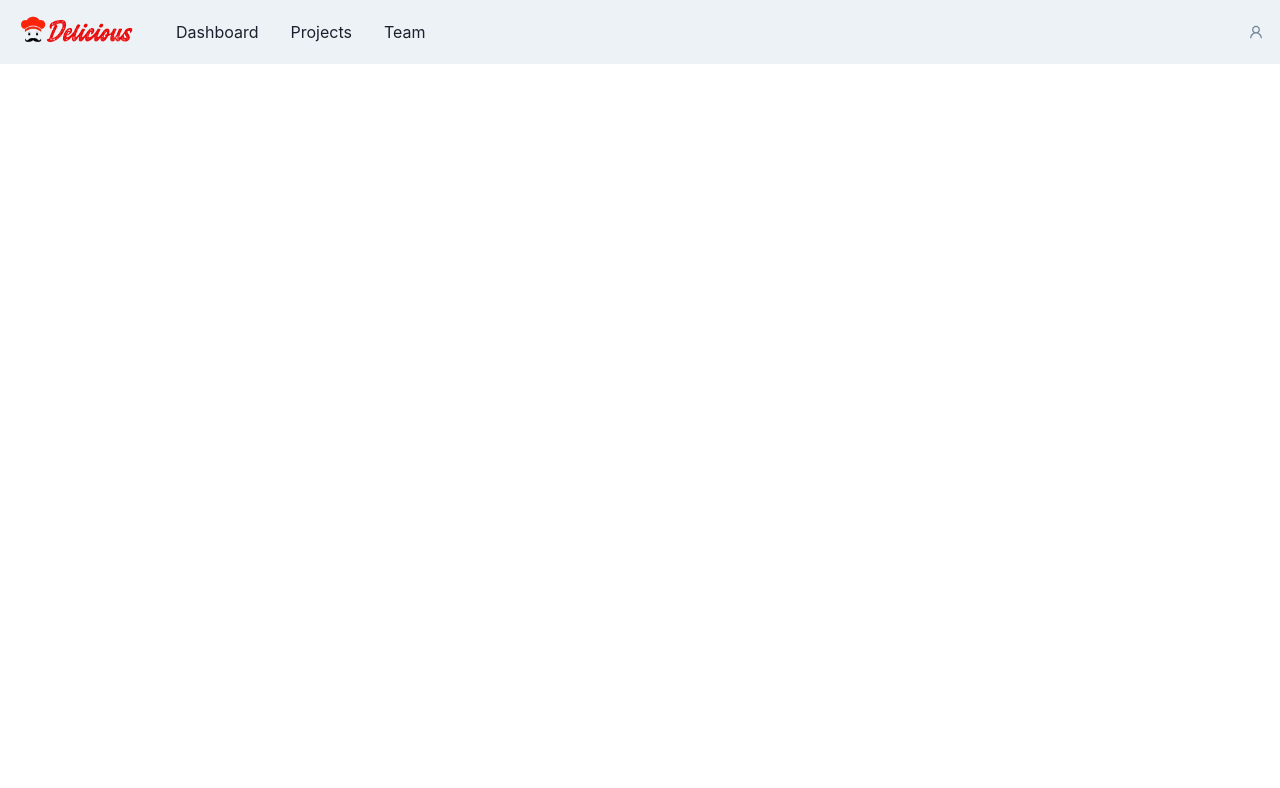
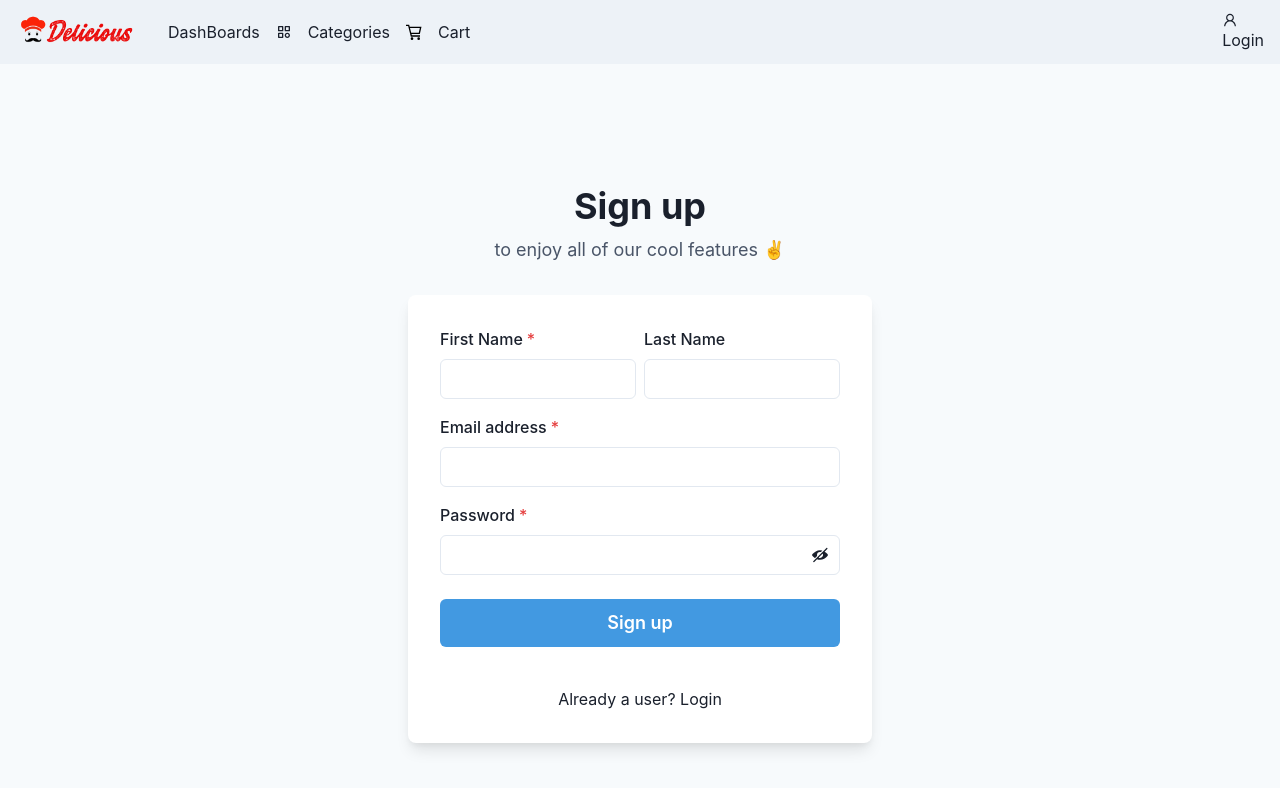
Before and after one commit to prajapatidheeraj1999/dysfunctional-skin-6460, a React (Create React App) app in the folder delicius/: page /signin in a window 1280 px wide. Shown: the top 788 px of the page. Built offline with nearby package versions, Linux system fonts and the light colour scheme.

Commit message:
day3 works

```diff
--- a/delicius/db.json
+++ b/delicius/db.json
@@ -61,170 +61,210 @@
       "name": "Meat Masala"
     }
   ],
-  "bestseler":[
+  "bestseler": [
     {
-      "id":1,
-      "image":"https://dao54xqhg9jfa.cloudfront.net/OMS-ProductMerchantdising/ac53a507-4bdd-92cd-ee0b-c96281e04999/original/chicken-curry-cut.jpg?format=webp",
-      "name":"Chicken Curry Cut - Small Pieces",
-      "discription":"Fresh Nakhre & fresh bone-in & boneless chicken cuts",
-      "wait":"500gms",
-      "price":"₹169"
-
+      "id": 1,
+      "image": "https://dao54xqhg9jfa.cloudfront.net/OMS-ProductMerchantdising/ac53a507-4bdd-92cd-ee0b-c96281e04999/original/chicken-curry-cut.jpg?format=webp",
+      "name": "Chicken Curry Cut - Small Pieces",
+      "discription": "Fresh Nakhre & fresh bone-in & boneless chicken cuts",
+      "wait": "500gms",
+      "price": "₹169"
     },
     {
-      "id":2,
-      "image":"https://dao54xqhg9jfa.cloudfront.net/OMS-ProductMerchantdising/fcea4075-0ed2-23c1-2b3f-1cddcbd1d11f/original/Chicken-Breast-Boneless-(3-4-Pieces)-Hero-Shot_(1).jpg?format=webp",
-      "name":"Chicken Breast - Boneless",
-      "discription":"Boneless fillets: special nakhre for special cuts",
-      "wait":"450gms",
-      "price":"₹236"
-
+      "id": 2,
+      "image": "https://dao54xqhg9jfa.cloudfront.net/OMS-ProductMerchantdising/fcea4075-0ed2-23c1-2b3f-1cddcbd1d11f/original/Chicken-Breast-Boneless-(3-4-Pieces)-Hero-Shot_(1).jpg?format=webp",
+      "name": "Chicken Breast - Boneless",
+      "discription": "Boneless fillets: special nakhre for special cuts",
+      "wait": "450gms",
+      "price": "₹236"
     },
     {
-      "id":3,
-      "image":"https://dao54xqhg9jfa.cloudfront.net/OMS-ProductMerchantdising/a917c576-c350-375a-afad-4882c7fd85a8/original/Classic-Eggs---Pack-of-12-Hero-Shot.jpg?format=webp",
-      "name":"Classic Eggs - Pack Of 12",
-      "discription":"White shell eggs laid by healthy hens.",
-      "wait":"Pieces: 12",
-      "price":"₹116"
-
+      "id": 3,
+      "image": "https://dao54xqhg9jfa.cloudfront.net/OMS-ProductMerchantdising/a917c576-c350-375a-afad-4882c7fd85a8/original/Classic-Eggs---Pack-of-12-Hero-Shot.jpg?format=webp",
+      "name": "Classic Eggs - Pack Of 12",
+      "discription": "White shell eggs laid by healthy hens.",
+      "wait": "Pieces: 12",
+      "price": "₹116"
     },
     {
-      "id":4,
-      "image":"https://dao54xqhg9jfa.cloudfront.net/OMS-ProductMerchantdising/ebbe0aea-32fb-a0cf-abc8-b1d7cd9688fb/original/ChickenLC.jpg?format=webp",
-      "name":"Chicken Curry Cut - Large Pieces",
-      "discription":"Fresh Nakhre for tender bone-in & boneless chicken cuts",
-      "wait":"500gms",
-      "price":"₹169"
-
+      "id": 4,
+      "image": "https://dao54xqhg9jfa.cloudfront.net/OMS-ProductMerchantdising/ebbe0aea-32fb-a0cf-abc8-b1d7cd9688fb/original/ChickenLC.jpg?format=webp",
+      "name": "Chicken Curry Cut - Large Pieces",
+      "discription": "Fresh Nakhre for tender bone-in & boneless chicken cuts",
+      "wait": "500gms",
+      "price": "₹169"
     },
     {
-      "id":5,
-      "image":"https://dao54xqhg9jfa.cloudfront.net/OMS-ProductMerchantdising/3e9023d4-e2f7-2fe6-c68f-75014733ff7e/original/Chicken_Mince_Large_Pack_Hero_Shot.jpg?format=webp",
-      "name":"Chicken Mince (Keema)",
-      "discription":"Tender, perfectly ground meat from our Nakhrebaaz tea",
-      "wait":"450gms",
-      "price":"₹247"
-
+      "id": 5,
+      "image": "https://dao54xqhg9jfa.cloudfront.net/OMS-ProductMerchantdising/3e9023d4-e2f7-2fe6-c68f-75014733ff7e/original/Chicken_Mince_Large_Pack_Hero_Shot.jpg?format=webp",
+      "name": "Chicken Mince (Keema)",
+      "discription": "Tender, perfectly ground meat from our Nakhrebaaz tea",
+      "wait": "450gms",
+      "price": "₹247"
     },
     {
-      "id":6,
-      "image":"https://dao54xqhg9jfa.cloudfront.net/OMS-ProductMerchantdising/f72684bf-55b0-27a4-0d0f-6bd0535450ff/original/WhatsApp_Image_2022-04-13_at_2.16.31_PM.jpeg?format=webp",
-      "name":"Freshwater/ White Prawns/ Jhinga/ Kolambi (Medium) - Cleaned & Deveined",
-      "discription":"Freshwater prawns. De-shelled, cleaned, deveined, butte",
-      "wait":"250gms",
-      "price":"₹449"
+      "id": 6,
+      "image": "https://dao54xqhg9jfa.cloudfront.net/OMS-ProductMerchantdising/f72684bf-55b0-27a4-0d0f-6bd0535450ff/original/WhatsApp_Image_2022-04-13_at_2.16.31_PM.jpeg?format=webp",
+      "name": "Freshwater/ White Prawns/ Jhinga/ Kolambi (Medium) - Cleaned & Deveined",
+      "discription": "Freshwater prawns. De-shelled, cleaned, deveined, butte",
+      "wait": "250gms",
+      "price": "₹449"
     },
     {
-      "id":7,
-      "image":"https://dao54xqhg9jfa.cloudfront.net/OMS-ProductMerchantdising/ffd4144f-25a7-6f26-2d90-9a9db0332dda/original/Chicken_Thigh_Boneless_Hero_Shot.jpg?format=webp",
-      "name":"Chicken Thigh Boneless",
-      "discription":"Fresh nakhre for fresh, juicy & tender chicken thigh cuts",
-      "wait":"450gms",
-      "price":"₹339"
+      "id": 7,
+      "image": "https://dao54xqhg9jfa.cloudfront.net/OMS-ProductMerchantdising/ffd4144f-25a7-6f26-2d90-9a9db0332dda/original/Chicken_Thigh_Boneless_Hero_Shot.jpg?format=webp",
+      "name": "Chicken Thigh Boneless",
+      "discription": "Fresh nakhre for fresh, juicy & tender chicken thigh cuts",
+      "wait": "450gms",
+      "price": "₹339"
     },
     {
-      "id":8,
-      "image":"https://dao54xqhg9jfa.cloudfront.net/OMS-ProductMerchantdising/feedc98d-42e1-0e0a-7da0-0072fa84977c/original/p2_tile_images_6th_folder-09_(1).jpg?format=webp",
-      "name":"Rohu (Rui) Medium - Bengali Cut, No Head",
-      "discription":"Nakhre that fly fish to you, cut & cleaned for curries",
-      "wait":"500gms",
-      "price":"₹289"
+      "id": 8,
+      "image": "https://dao54xqhg9jfa.cloudfront.net/OMS-ProductMerchantdising/feedc98d-42e1-0e0a-7da0-0072fa84977c/original/p2_tile_images_6th_folder-09_(1).jpg?format=webp",
+      "name": "Rohu (Rui) Medium - Bengali Cut, No Head",
+      "discription": "Nakhre that fly fish to you, cut & cleaned for curries",
+      "wait": "500gms",
+      "price": "₹289"
     },
     {
-      "id":9,
-      "image":"https://dao54xqhg9jfa.cloudfront.net/OMS-ProductMerchantdising/7aa413c3-ab87-2067-1b35-3aa62d5ceef8/original/Lean-Goat-Curry-Cut-(Small,-16-20-Pieces)-Hero-Shot.jpg?format=webp",
-      "name":"Lean Goat Curry Cut - Small Pieces",
-      "discription":"Trimmed bone-in & boneless pieces",
-      "wait":"500gms",
-      "price":"₹569"
+      "id": 9,
+      "image": "https://dao54xqhg9jfa.cloudfront.net/OMS-ProductMerchantdising/7aa413c3-ab87-2067-1b35-3aa62d5ceef8/original/Lean-Goat-Curry-Cut-(Small,-16-20-Pieces)-Hero-Shot.jpg?format=webp",
+      "name": "Lean Goat Curry Cut - Small Pieces",
+      "discription": "Trimmed bone-in & boneless pieces",
+      "wait": "500gms",
+      "price": "₹569"
     },
     {
-      "id":10,
-      "image":"https://dao54xqhg9jfa.cloudfront.net/OMS-ProductMerchantdising/9847399c-14ad-1dd8-e4ea-1d53f05fdb90/original/Creamy-Afghani-Chicken_(2).jpg?format=webp",
-      "name":"Creamy Afghani Chicken (Mini) | Ready to Cook",
-      "discription":"Boneless pieces of chicken in a creamy marinade.",
-      "wait":"255gms",
-      "price":"₹176"
+      "id": 10,
+      "image": "https://dao54xqhg9jfa.cloudfront.net/OMS-ProductMerchantdising/9847399c-14ad-1dd8-e4ea-1d53f05fdb90/original/Creamy-Afghani-Chicken_(2).jpg?format=webp",
+      "name": "Creamy Afghani Chicken (Mini) | Ready to Cook",
+      "discription": "Boneless pieces of chicken in a creamy marinade.",
+      "wait": "255gms",
+      "price": "₹176"
     }
-
   ],
-  "boneless":[
+  "boneless": [
     {
-      "id":1,
-      "image":"https://dao54xqhg9jfa.cloudfront.net/OMS-ProductMerchantdising/9042ab78-7440-4da6-b903-79cfeb337486/original/Goat-Boneless-Hero-Shot.jpg?format=webp",
-      "name":"Goat Boneless",
-      "discription":"Boneless pieces of chicken in a creamy marinade.",
-      "wait":"500 gms",
-      "price":"₹829"
+      "id": 1,
+      "image": "https://dao54xqhg9jfa.cloudfront.net/OMS-ProductMerchantdising/9042ab78-7440-4da6-b903-79cfeb337486/original/Goat-Boneless-Hero-Shot.jpg?format=webp",
+      "name": "Goat Boneless",
+      "discription": "Boneless pieces of chicken in a creamy marinade.",
+      "wait": "500 gms",
+      "price": "₹829"
     },
     {
-      "id":2,
-      "image":"https://dao54xqhg9jfa.cloudfront.net/OMS-ProductMerchantdising/ffd4144f-25a7-6f26-2d90-9a9db0332dda/original/Chicken_Thigh_Boneless_Hero_Shot.jpg?format=webp",
-      "name":"Chicken Thigh Boneless",
-      "discription":"Boneless pieces of chicken in a creamy marinade.",
-      "wait":"450 gms",
-      "price":"₹320"
+      "id": 2,
+      "image": "https://dao54xqhg9jfa.cloudfront.net/OMS-ProductMerchantdising/ffd4144f-25a7-6f26-2d90-9a9db0332dda/original/Chicken_Thigh_Boneless_Hero_Shot.jpg?format=webp",
+      "name": "Chicken Thigh Boneless",
+      "discription": "Boneless pieces of chicken in a creamy marinade.",
+      "wait": "450 gms",
+      "price": "₹320"
     },
     {
-      "id":3,
-      "image":"https://dao54xqhg9jfa.cloudfront.net/OMS-ProductMerchantdising/233fa0d5-e6d8-fb39-85b5-959871c2f2c6/original/p0_tile_images-07_(1).jpg?format=webp",
-      "name":"Basa pasan)- Boneless Cubes",
-      "discription":"Boneless pieces of Fish in a creamy marinade.",
-      "wait":"450 gms",
-      "price":"₹467"
+      "id": 3,
+      "image": "https://dao54xqhg9jfa.cloudfront.net/OMS-ProductMerchantdising/233fa0d5-e6d8-fb39-85b5-959871c2f2c6/original/p0_tile_images-07_(1).jpg?format=webp",
+      "name": "Basa pasan)- Boneless Cubes",
+      "discription": "Boneless pieces of Fish in a creamy marinade.",
+      "wait": "450 gms",
+      "price": "₹467"
     },
     {
-      "id":4,
-      "image":"https://dao54xqhg9jfa.cloudfront.net/OMS-ProductMerchantdising/47cc38e3-9251-0d02-06f3-e22b87e8afdd/original/p0_tile_images-10.jpg?format=webp",
-      "name":"Basa (Sheelan)- Boneless Cubes",
-      "discription":"Boneless pieces of Fish in a creamy marinade.",
-      "wait":"450 gms",
-      "price":"₹467"
+      "id": 4,
+      "image": "https://dao54xqhg9jfa.cloudfront.net/OMS-ProductMerchantdising/47cc38e3-9251-0d02-06f3-e22b87e8afdd/original/p0_tile_images-10.jpg?format=webp",
+      "name": "Basa (Sheelan)- Boneless Cubes",
+      "discription": "Boneless pieces of Fish in a creamy marinade.",
+      "wait": "450 gms",
+      "price": "₹467"
     },
     {
-      "id":5,
-      "image":"https://dao54xqhg9jfa.cloudfront.net/OMS-ProductMerchantdising/2831d674-fd93-eec9-f638-5cf11c850d24/original/Lamb-Leg-(Boneless)-Hero-Shot_(1).jpg?format=webp",
-      "name":"Lamb Leg Boneless",
-      "discription":"Boneless pieces of Chicken in a creamy marinade.",
-      "wait":"500gms",
-      "price":"₹967"
+      "id": 5,
+      "image": "https://dao54xqhg9jfa.cloudfront.net/OMS-ProductMerchantdising/2831d674-fd93-eec9-f638-5cf11c850d24/original/Lamb-Leg-(Boneless)-Hero-Shot_(1).jpg?format=webp",
+      "name": "Lamb Leg Boneless",
+      "discription": "Boneless pieces of Chicken in a creamy marinade.",
+      "wait": "500gms",
+      "price": "₹967"
     },
     {
-      "id":6,
-      "image":"https://dao54xqhg9jfa.cloudfront.net/OMS-ProductMerchantdising/29ea4091-29c4-6c2d-e980-6789287d691d/original/Chicken-Tenders-(Boneless)-Hero-Shot.jpg?format=webp",
-      "name":"Checken Tender Boneless",
-      "discription":"Boneless pieces of Chicken in a creamy marinade.",
-      "wait":"350gms",
-      "price":"₹289"
+      "id": 6,
+      "image": "https://dao54xqhg9jfa.cloudfront.net/OMS-ProductMerchantdising/29ea4091-29c4-6c2d-e980-6789287d691d/original/Chicken-Tenders-(Boneless)-Hero-Shot.jpg?format=webp",
+      "name": "Checken Tender Boneless",
+      "discription": "Boneless pieces of Chicken in a creamy marinade.",
+      "wait": "350gms",
+      "price": "₹289"
     },
     {
-      "id":7,
-      "image":"https://dao54xqhg9jfa.cloudfront.net/OMS-ProductMerchantdising/7bc75cc8-0bcf-0038-65c2-c0724557803f/original/p1_tile_images-22.jpg?format=webp",
-      "name":"seer Medium Boneless",
-      "discription":"Boneless pieces of Chicken in a creamy marinade.",
-      "wait":"300gms",
-      "price":"₹925"
+      "id": 7,
+      "image": "https://dao54xqhg9jfa.cloudfront.net/OMS-ProductMerchantdising/7bc75cc8-0bcf-0038-65c2-c0724557803f/original/p1_tile_images-22.jpg?format=webp",
+      "name": "seer Medium Boneless",
+      "discription": "Boneless pieces of Chicken in a creamy marinade.",
+      "wait": "300gms",
+      "price": "₹925"
     }
   ],
-  "breakfast":[
-
+  "breakfast": [
     {
-      "id":1,
-      "image":"https://dao54xqhg9jfa.cloudfront.net/OMS-ProductMerchantdising/c0f6f978-0dd8-d825-7386-0d1f593153c0/original/Shawarma-Chicken.png?format=webp",
-      "name":"Chunky shawarma Checken Spread",
-      "discription":"A creamy base with freshly rosted checken",
-      "wait":"300gms",
-      "price":"₹925"
+      "id": 1,
+      "image": "https://dao54xqhg9jfa.cloudfront.net/OMS-ProductMerchantdising/c0f6f978-0dd8-d825-7386-0d1f593153c0/original/Shawarma-Chicken.png?format=webp",
+      "name": "Chunky shawarma Checken Spread",
+      "discription": "A creamy base with freshly rosted checken",
+      "wait": "300gms",
+      "price": "₹925"
     },
     {
-      "id":2,
-      "image":"https://dao54xqhg9jfa.cloudfront.net/OMS-ProductMerchantdising/ad60f59b-612e-11b8-80f4-3308430cc609/original/Peppery-Chicken-Salami_(1).jpg?format=webp",
-      "name":"Preppery Checken Salami Ready to Eat",
-      "discription":"A creamy base with freshly rosted checken",
-      "wait":"300gms",
-      "price":"₹199"
+      "id": 2,
+      "image": "https://dao54xqhg9jfa.cloudfront.net/OMS-ProductMerchantdising/ad60f59b-612e-11b8-80f4-3308430cc609/original/Peppery-Chicken-Salami_(1).jpg?format=webp",
+      "name": "Preppery Checken Salami Ready to Eat",
+      "discription": "A creamy base with freshly rosted checken",
+      "wait": "300gms",
+      "price": "₹199"
+    }
+  ],
+  "uerathentication": [
+    {
+      "id": "1",
+      "frist": "dheeraj",
+      "last": "prajapati",
+      "email": "dheerajprajapatijnp@gmail.com",
+      "password": "1234"
+    },
+    {
+      "frist": "pawan",
+      "last": "prajapati",
+      "email": "pawanprajapatijnp@gmail.com",
+      "password": "1954",
+      "id": "KMTVWNt"
+    },
+    {
+      "frist": "abhi",
+      "last": "prajapti",
+      "email": "abhi123@gmail.com",
+      "password": "2345",
+      "id": "RESO79Y"
+    },
+    {
+      "email": "dheerajprajapatijnp@gmail.com",
+      "password": "1234",
+      "id": "esGHbiu"
+    },
+    {
+      "email": "dheerajprajapatijnp@gmail.com",
+      "password": "1234",
+      "id": "Sw20t-B"
+    },
+    {
+      "email": "dheerajprajapatijnp@gmail.com",
+      "password": "1234",
+      "id": "P4S9eoG"
+    },
+    {
+      "email": "dheerajprajapatijnp@gmail.com",
+      "password": "1234",
+      "id": "Rl6Kg6c"
+    },
+    {
+      "email": "dheerajprajapatijnp@gmail.com",
+      "password": "1234",
+      "id": "3-VGj-V"
     }
   ]
-
 }
--- a/delicius/src/Allroutes/AllRoutes.jsx
+++ b/delicius/src/Allroutes/AllRoutes.jsx
@@ -2,10 +2,14 @@
 import React from 'react'
 import { Route,Routes } from 'react-router-dom'
 import Home from '../Pages/Home'
+import Login from '../Pages/Login'
+import SignupCard from '../Pages/Signin'
 
 const AllRoutes = () => {
   return <Routes>
     <Route path='/' element={<Home/>}/>
+    <Route path='/login' element={<Login/>}/>
+    <Route path='/signin' element={<SignupCard/>}/>
   </Routes>
 }
 
--- a/delicius/src/Component/Navbar.jsx
+++ b/delicius/src/Component/Navbar.jsx
@@ -1,45 +1,30 @@
 import { ReactNode } from 'react';
+import React from 'react';
 import {
   Box,
   Flex,
-  Avatar,
   HStack,
-  Link,
   IconButton,
-  Button,
-  Menu,
-  MenuButton,
-  MenuList,
-  MenuItem,
-  MenuDivider,
   useDisclosure,
   useColorModeValue,
   Stack,
   Image,
-
+  Text,
+  Center,
 } from '@chakra-ui/react';
+import {Link} from "react-router-dom"
 // import {NavLink} from "react-router-dom"
 import { HamburgerIcon, CloseIcon } from '@chakra-ui/icons';
 import logo from "./image/finallogo.png"
 import {AiOutlineUser} from 'react-icons/ai'
-const Links = ['Dashboard', 'Projects', 'Team'];
-
-const NavLink = ({children}) => (
-  <Link
-    px={2}
-    py={1}
-    rounded={'md'}
-    _hover={{
-      textDecoration: 'none',
-      bg: useColorModeValue('gray.200', 'gray.700'),
-    }}
-    href={'#'}>
-    {children}
-  </Link>
-);
+import { GrCart } from "react-icons/gr"
+import { BiCategory } from "react-icons/bi"
+import { useContext } from 'react';
+import { AuthContext } from '../ContextAPI/AuthContext';
 
 export default function Navbar() {
   const { isOpen, onOpen, onClose } = useDisclosure();
+  let {isAuth,UserLogin,UserLogout}=useContext(AuthContext)
 
   return (
     < >
@@ -58,44 +43,32 @@ export default function Navbar() {
               as={'nav'}
               spacing={4}
               display={{ base: 'none', md: 'flex' }}>
-              {Links.map((link) => (
-                <NavLink key={link}>{link}</NavLink>
-              ))}
+
+                <Text>DashBoards</Text>
+                <BiCategory/> <span>Categories</span>
+                < GrCart/> <span>Cart</span>
+
             </HStack>
           </HStack>
           <Flex alignItems={'center'}>
-            <Menu>
-              <MenuButton
-                as={Button}
-                rounded={'full'}
-                variant={'link'}
-                cursor={'pointer'}
-                minW={0}>
-                {/* <Avatar
-                  size={'sm'}
-                  src={
-                    'https://images.unsplash.com/photo-1493666438817-866a91353ca9?ixlib=rb-0.3.5&q=80&fm=jpg&crop=faces&fit=crop&h=200&w=200&s=b616b2c5b373a80ffc9636ba24f7a4a9'
-                  }
-                /> */}
+            {
+            isAuth?<Link><AiOutlineUser onClick={UserLogout}/>Logout </Link>:<Link to="/signin"><AiOutlineUser />Login </Link>
 
-                <AiOutlineUser/>
-              </MenuButton>
-              <MenuList>
-                <MenuItem>Link 0</MenuItem>
-                <MenuItem>Link 2</MenuItem>
-                <MenuDivider />
-                <MenuItem>Link 3</MenuItem>
-              </MenuList>
-            </Menu>
+            }
           </Flex>
         </Flex>
 
         {isOpen ? (
           <Box pb={4} display={{ md: 'none' }}>
             <Stack as={'nav'} spacing={4}>
-              {Links.map((link) => (
-                <NavLink key={link}>{link}</NavLink>
-              ))}
+            <Text>DashBoards</Text>
+            <Center>
+            <BiCategory/> <span style={{marginLeft:"5px"}}> Categories </span>
+            </Center>
+            <Center>
+            < GrCart/><span style={{marginLeft:"5px"}}> Cart </span>
+            </Center>
+
             </Stack>
           </Box>
         ) : null}
--- /dev/null
+++ b/delicius/src/Pages/Login.jsx
@@ -0,0 +1,93 @@
+import {
+    Flex,
+    Box,
+    FormControl,
+    FormLabel,
+    Input,
+    Checkbox,
+    Stack,
+    Link,
+    Button,
+    Heading,
+    Text,
+    useColorModeValue,
+  } from '@chakra-ui/react';
+  import axios from 'axios';
+  import { useContext, useState } from 'react';
+import { Navigate } from 'react-router-dom';
+  import {AuthContext} from "../ContextAPI/AuthContext"
+  let initial={
+    email:"",
+    password:""
+  }
+  export default function Login() {
+    let [logindata,selogindata]=useState(initial)
+    let {isAuth,UserLogin,UserLogout}=useContext(AuthContext)
+
+    let loginuser=(el)=>{
+        el.preventDefault()
+        axios({
+            method:"post",
+            url:"http://localhost:8080/uerathentication",
+            data:logindata
+        }).then((res)=>UserLogin())
+        .catch((error)=>console.log(error))
+    }
+    if(isAuth)
+    {
+        return <Navigate to="/"/>
+    }
+    console.log(logindata)
+    return (
+      <Flex
+        minH={'100vh'}
+        align={'center'}
+        justify={'center'}
+    //    bg={useColorModeValue('gray.50', 'gray.800')}
+    >
+        <Stack spacing={8} mx={'auto'} maxW={'lg'} py={12} px={6}>
+          <Stack align={'center'}>
+            <Heading fontSize={'4xl'}>Sign in to your account</Heading>
+            <Text fontSize={'lg'} color={'gray.600'}>
+              to enjoy all of our cool <Link color={'blue.400'}>features</Link> ✌️
+            </Text>
+          </Stack>
+          <Box
+            rounded={'lg'}
+            // bg={useColorModeValue('white', 'gray.700')}
+            boxShadow={'lg'}
+            p={8}>
+            <Stack spacing={4}>
+              <FormControl id="email">
+                <FormLabel>Email address</FormLabel>
+                <Input type="email" onChange={(el)=>selogindata({...logindata,email:el.target.value})} />
+              </FormControl>
+              <FormControl id="password">
+                <FormLabel>Password</FormLabel>
+                <Input type="password" onChange={(el)=>selogindata({...logindata,password:el.target.value})} />
+              </FormControl>
+              <Stack spacing={10}>
+                <Stack
+                  direction={{ base: 'column', sm: 'row' }}
+                  align={'start'}
+                  justify={'space-between'}>
+                  <Checkbox>Remember me</Checkbox>
+                  <Link color={'blue.400'}>Forgot password?</Link>
+                </Stack>
+                <Button
+                  bg={'blue.400'}
+                  color={'white'}
+                  _hover={{
+                    bg: 'blue.500',
+                  }}
+                  onClick={loginuser}
+                  >
+                  Sign in
+                </Button>
+              </Stack>
+            </Stack>
+          </Box>
+        </Stack>
+      </Flex>
+    );
+  }
--- /dev/null
+++ b/delicius/src/Pages/Signin.jsx
@@ -0,0 +1,121 @@
+import {
+    Flex,
+    Box,
+    FormControl,
+    FormLabel,
+    Input,
+    InputGroup,
+    HStack,
+    InputRightElement,
+    Stack,
+    Button,
+    Heading,
+    Text,
+    useColorModeValue,
+
+  } from '@chakra-ui/react';
+  import { Link, Navigate } from 'react-router-dom';
+  import { useState } from 'react';
+  import { ViewIcon, ViewOffIcon } from '@chakra-ui/icons';
+  import axios from 'axios';
+import { transform } from 'framer-motion';
+  let initial={
+    frist:"",
+    last:"",
+    email:"",
+    password:""
+
+  }
+  export default function SignupCard() {
+    const [showPassword, setShowPassword] = useState(false);
+    let [sign,setsign]=useState(initial)
+
+  console.log(sign)
+
+  let usersignin=(el)=>{
+el.preventDefault()
+axios({
+    method:"post",
+    url:"http://localhost:8080/uerathentication",
+    data:sign
+}).then((res)=>console.log("data insert sussecc fuly"))
+.catch((error)=>console.log("something went wrong"))
+  }
+    return (
+      <Flex
+        minH={'100vh'}
+        align={'center'}
+        justify={'center'}
+        bg={useColorModeValue('gray.50', 'gray.800')}>
+        <Stack spacing={8} mx={'auto'} maxW={'lg'} py={12} px={6}>
+          <Stack align={'center'}>
+            <Heading fontSize={'4xl'} textAlign={'center'}>
+              Sign up
+            </Heading>
+            <Text fontSize={'lg'} color={'gray.600'}>
+              to enjoy all of our cool features ✌️
+            </Text>
+          </Stack>
+          <Box
+            rounded={'lg'}
+            bg={useColorModeValue('white', 'gray.700')}
+            boxShadow={'lg'}
+            p={8}>
+            <Stack spacing={4}>
+              <HStack>
+                <Box>
+                  <FormControl id="firstName" isRequired>
+                    <FormLabel>First Name</FormLabel>
+                    <Input type="text" onChange={(el)=>setsign({...sign,frist:el.target.value})} />
+                  </FormControl>
+                </Box>
+                <Box>
+                  <FormControl id="lastName">
+                    <FormLabel>Last Name</FormLabel>
+                    <Input type="text"onChange={(el)=>setsign({...sign,last:el.target.value})}/>
+                  </FormControl>
+                </Box>
+              </HStack>
+              <FormControl id="email" isRequired>
+                <FormLabel>Email address</FormLabel>
+                <Input type="email" onChange={(el)=>setsign({...sign,email:el.target.value})}/>
+              </FormControl>
+              <FormControl id="password" isRequired>
+                <FormLabel>Password</FormLabel>
+                <InputGroup>
+                  <Input type={showPassword ? 'text' : 'password'} onChange={(el)=>setsign({...sign,password:el.target.value})}/>
+                  <InputRightElement h={'full'}>
+                    <Button
+                      variant={'ghost'}
+                      onClick={() =>
+                        setShowPassword((showPassword) => !showPassword)
+                      }>
+                      {showPassword ? <ViewIcon /> : <ViewOffIcon />}
+                    </Button>
+                  </InputRightElement>
+                </InputGroup>
+              </FormControl>
+              <Stack spacing={10} pt={2}>
+                <Button
+                  loadingText="Submitting"
+                  size="lg"
+                  bg={'blue.400'}
+                  color={'white'}
+                  _hover={{
+                    bg: 'blue.500',
+
+                  }} onClick={usersignin}>
+                  Sign up
+                </Button>
+              </Stack>
+              <Stack pt={6}>
+                <Text align={'center'}>
+                  Already a user? <Link color={'blue.400'} to="/login">Login</Link>
+                </Text>
+              </Stack>
+            </Stack>
+          </Box>
+        </Stack>
+      </Flex>
+    );
+  }
```
Also changed, not shown: delicius/src/Pages/Logout.jsx (added).
